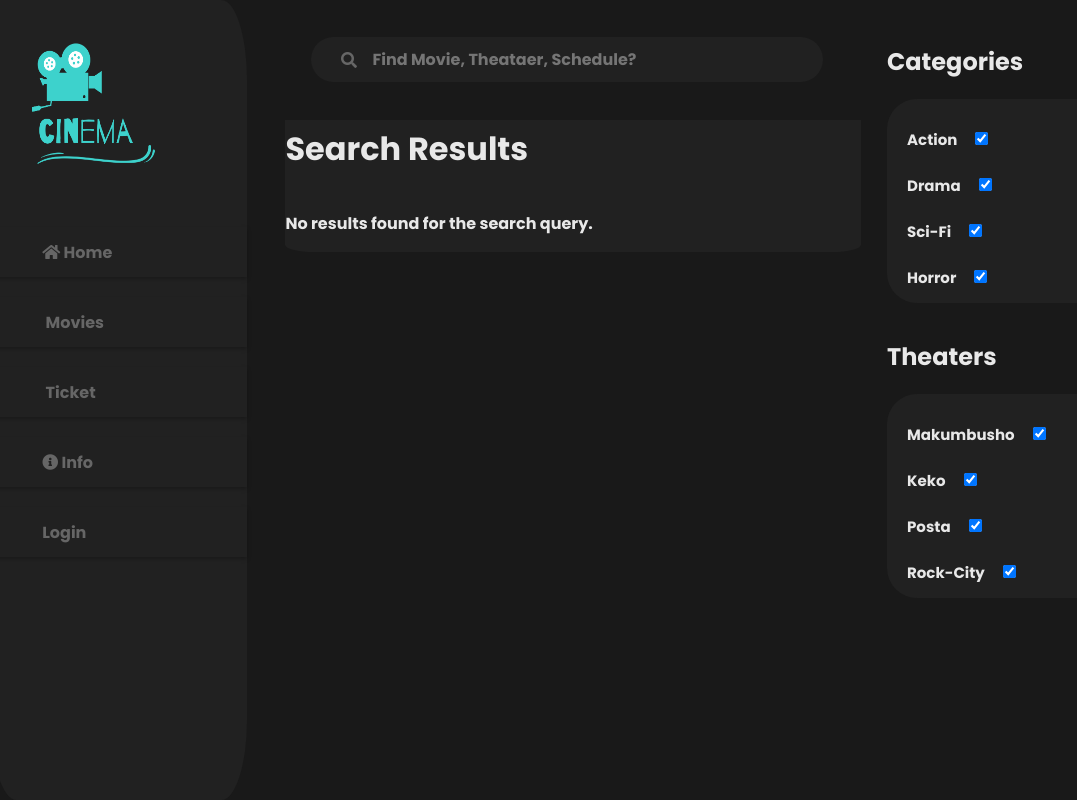
After one commit to naingolan/movies, a Django app: page /landofcinema/search/ in a window 1280 px wide. The commit adds this page. Shown: the whole page, without its empty margins (9-1086 px from the left). Run offline with Django 4.2, Linux system fonts and the light colour scheme; some libraries are stand-ins or nearby versions.

Commit message:
the second one

```diff
--- a/landofcinema/static/css/styles.css
+++ b/landofcinema/static/css/styles.css
@@ -338,16 +338,3 @@ a{
     color:#666666;
     text-align:center;
 }
-
-
-
-.form{
-    display:flex;
-    width:10px;
-    height:122px;
-}
-div{
-    height:200px;
-    width:100px;
-    border:200px;
-}
--- a/landofcinema/templates/base_generic.html
+++ b/landofcinema/templates/base_generic.html
@@ -40,7 +40,7 @@
     </div>
     <div class="content-bar">
         <div class="kiwingu"></div>
-        <form class="search-container" action="{% url 'index' %}" method="get">
+        <form class="search-container" action="{% url 'search_schedules' %}" method="get">
             <input type="text" id="search-bar" placeholder="Find Movie, Theataer, Schedule?">
             <i class="fa fa-search search-icon" aria-hidden="true"></i>
         </form>
--- /dev/null
+++ b/landofcinema/templates/search_schedules.html
@@ -0,0 +1,34 @@
+{%extends "base_generic.html" %}
+{% block content %}
+<h1>Search Results</h1>
+{% if schedules %}
+    <h2>Schedules</h2>
+    <ul>
+        {% for schedule in schedules %}
+            <li>{{ schedule.movie.title }} - {{ schedule.screen }} - {{ schedule.start_time }} - {{ schedule.end_time }}</li>
+        {% endfor %}
+    </ul>
+{% endif %}
+
+{% if movies %}
+    <h2>Movies</h2>
+    <ul>
+        {% for movie in movies %}
+            <li>{{ movie.title }}</li>
+        {% endfor %}
+    </ul>
+{% endif %}
+
+{% if theaters %}
+    <h2>Theaters</h2>
+    <ul>
+        {% for theater in theaters %}
+            <li>{{ theater.name }}</li>
+        {% endfor %}
+    </ul>
+{% endif %}
+
+{% if not schedules and not movies and not theaters %}
+    <p>No results found for the search query.</p>
+{% endif %}
+{%endblock%}
--- a/landofcinema/urls.py
+++ b/landofcinema/urls.py
@@ -2,7 +2,7 @@ from django.urls import path
 
 from landofcinema.forms import BookingForm, ScheduleForm
 from . import views
-from .views import ScheduleListView, confirm_payment
+from .views import ScheduleListView, confirm_payment, search_schedules
 
 
 urlpatterns = [
@@ -13,5 +13,7 @@ urlpatterns += [
     path('add_schedule/', views.schedule_create, name='schedule'),
     path('schedules/', ScheduleListView.as_view(), name='schedule_list'),
     path('confirm_payment/', views.confirm_payment, name='confirm_payment'),
+    path('search/', search_schedules, name='search_schedules'),
+
 
 ]
--- a/landofcinema/views.py
+++ b/landofcinema/views.py
@@ -104,3 +104,20 @@ def confirm_payment(request, booking_id):
     else:
         form = PaymentForm()
     return render(request, 'confirm_payment.html', {'form': form, 'booking': booking})
+
+
+
+
+    #This is  for movie, shcedules and theater search
+from .models import Schedule, Movie, Theater
+
+def search_schedules(request):
+    query = request.GET.get('q')
+    schedules = None
+    movies = None
+    theaters = None
+    if query:
+        schedules = Schedule.objects.filter(movie__title__icontains=query)
+        movies = Movie.objects.filter(title__icontains=query)
+        theaters = Theater.objects.filter(name__icontains=query)
+    return render(request, 'search_schedules.html', {'schedules': schedules, 'movies': movies, 'theaters': theaters})
```
Also changed, not shown: db.sqlite3.
